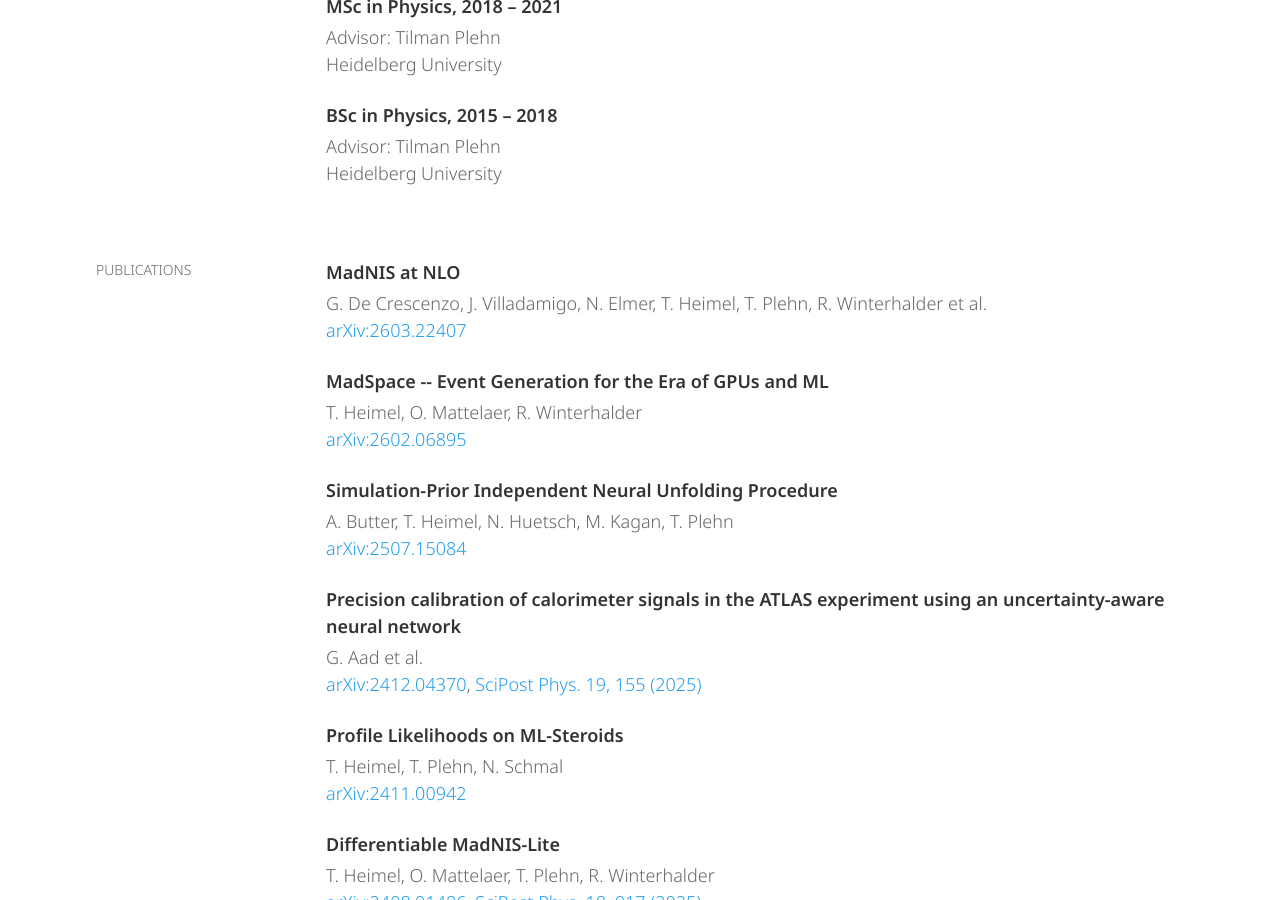
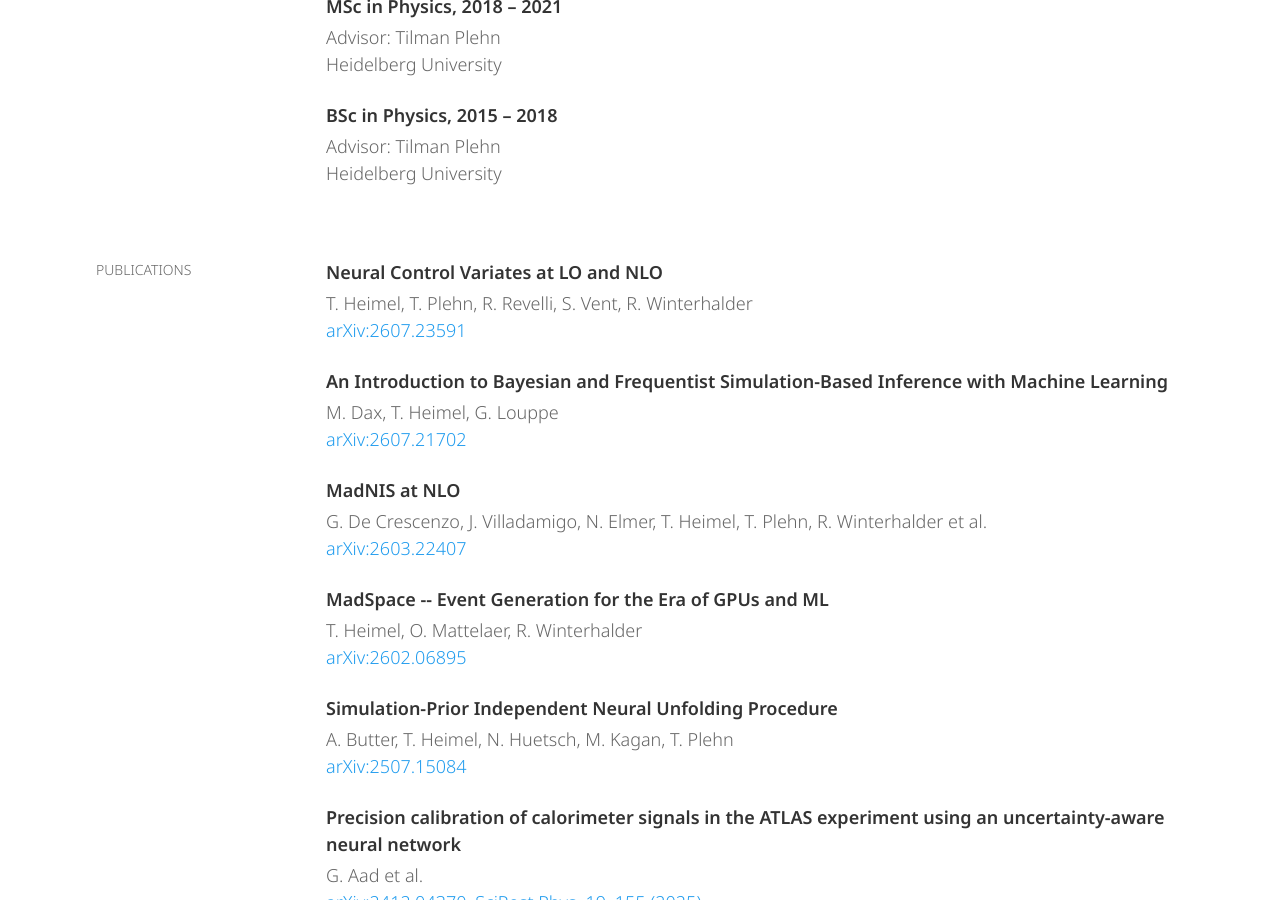
Before and after one commit to theoheimel/theoheimel.github.io, a Jekyll site: the page built from index.md, in a window 1280 px wide and 900 px high, scrolled down 810 px. Built offline with Jekyll 4.4.1, drawn with Linux system fonts in a browser that asks for light colours.

Commit message:
Update publications

```diff
--- a/_data/publications.yaml
+++ b/_data/publications.yaml
@@ -1,3 +1,9 @@
+- authors: "T. Heimel, T. Plehn, R. Revelli, S. Vent, R. Winterhalder"
+  title: "Neural Control Variates at LO and NLO"
+  arxiv: "2607.23591"
+- authors: "M. Dax, T. Heimel, G. Louppe"
+  title: "An Introduction to Bayesian and Frequentist Simulation-Based Inference with Machine Learning"
+  arxiv: "2607.21702"
 - authors: "G. De Crescenzo, J. Villadamigo, N. Elmer, T. Heimel, T. Plehn, R. Winterhalder et al."
   title: "MadNIS at NLO"
   arxiv: "2603.22407"
```
